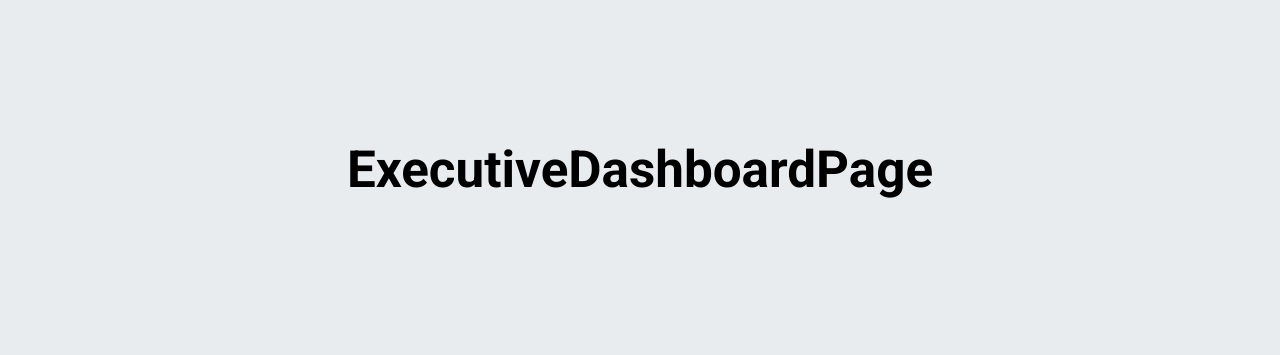
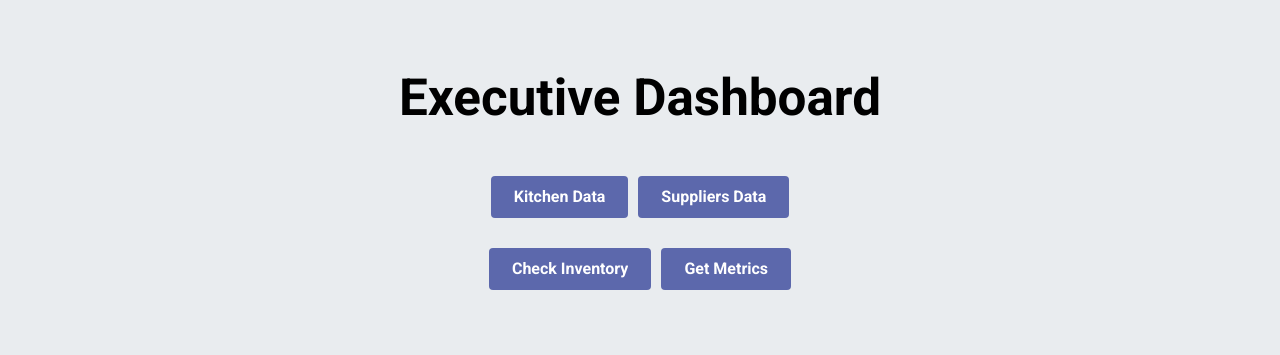
Before and after one commit to f-zaryab/foodchain02, a React (Vite) app: page /dashboard/executive in a window 1280 px wide. Shown: the part 185-540 px from the top of the page. Built offline with nearby package versions, Linux system fonts and the light colour scheme; no server answers; a web font is replaced by a local one.

Commit message:
Added Executive Dashboard into the main executive page

```diff
--- a/src/pages/Executive/index.tsx
+++ b/src/pages/Executive/index.tsx
@@ -1,7 +1,10 @@
+import Dashboard from "../../components/Executive/Dashboard";
+
 const ExecutiveDashboardPage = () => {
   return (
     <div>
-      <h1>ExecutiveDashboardPage</h1>
+      <h1>Executive Dashboard</h1>
+      <Dashboard />
     </div>
   );
 };
```
